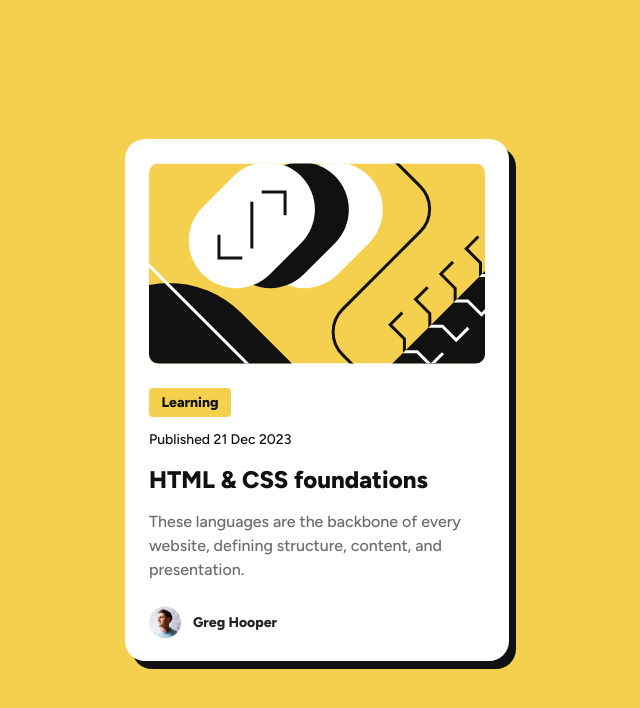
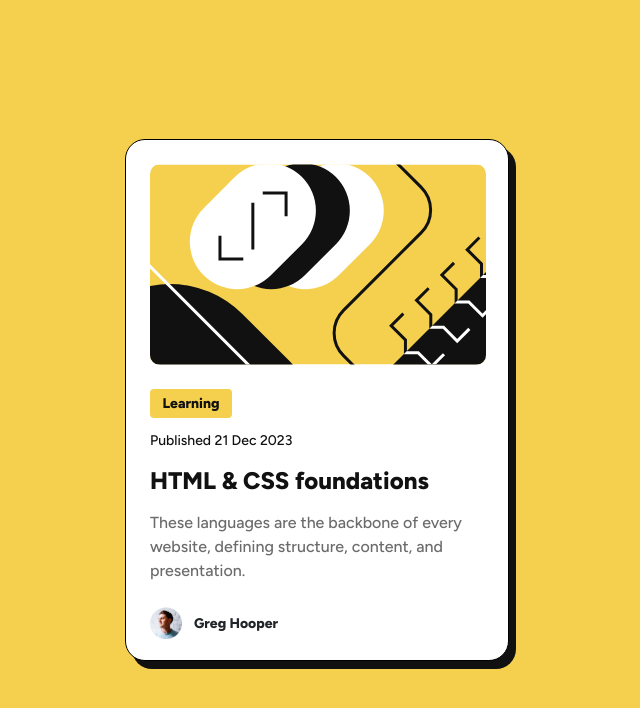
Before and after one commit to fadymas/Blog-preview-card, a plain HTML site: page index.html in a window 1280 px wide. Shown: the whole page, without its empty margins (323-963 px from the left). Drawn offline with nearby package versions, Linux system fonts and the light colour scheme.

Commit message:
update css

```diff
--- a/style.css
+++ b/style.css
@@ -67,7 +67,7 @@ div.maincard {
     width: 327px;
     height: 501px;
     background-color: var(--White);
-
+    border: 1px black solid;
     padding: 24px;
     border-radius: 20px;
 
```
